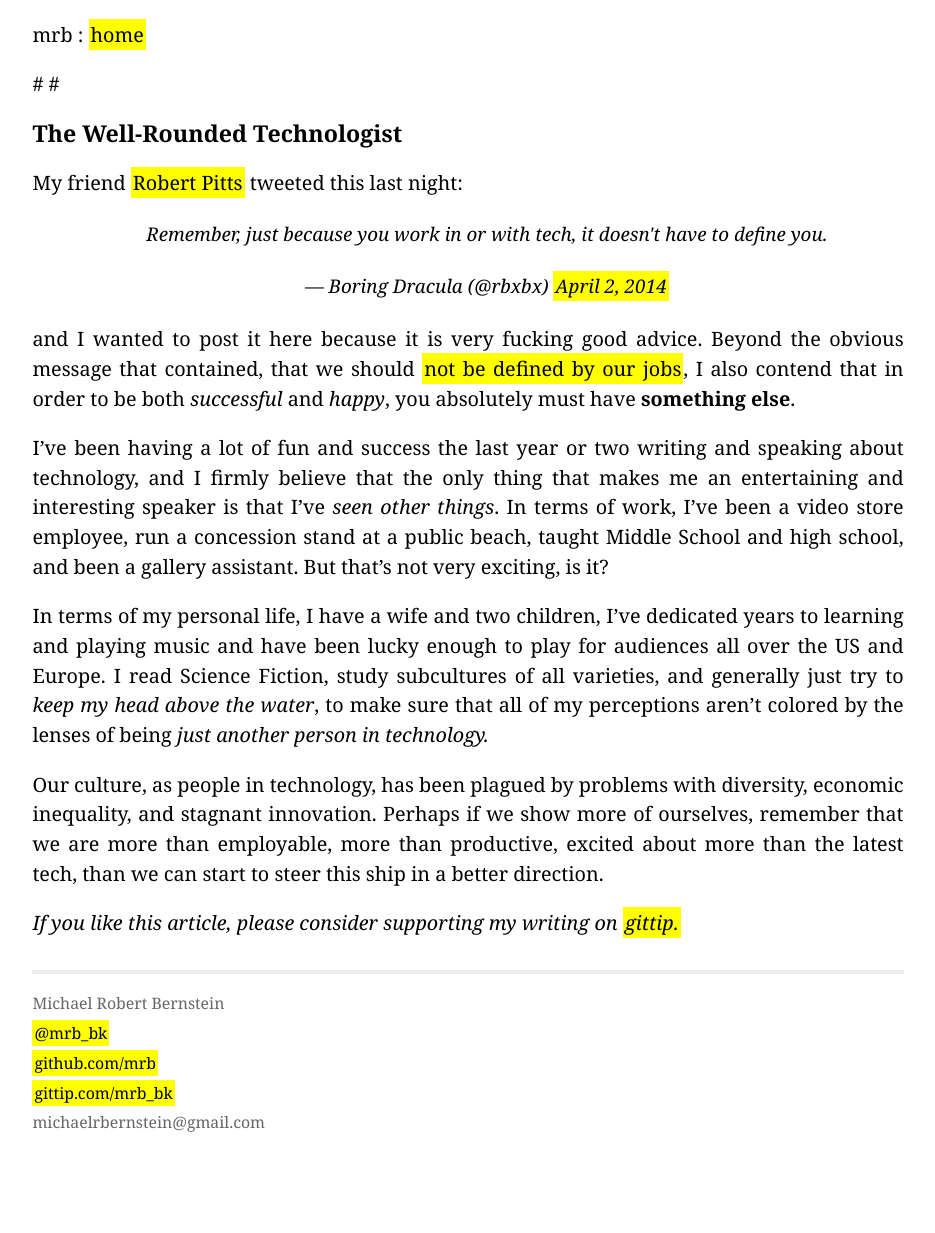
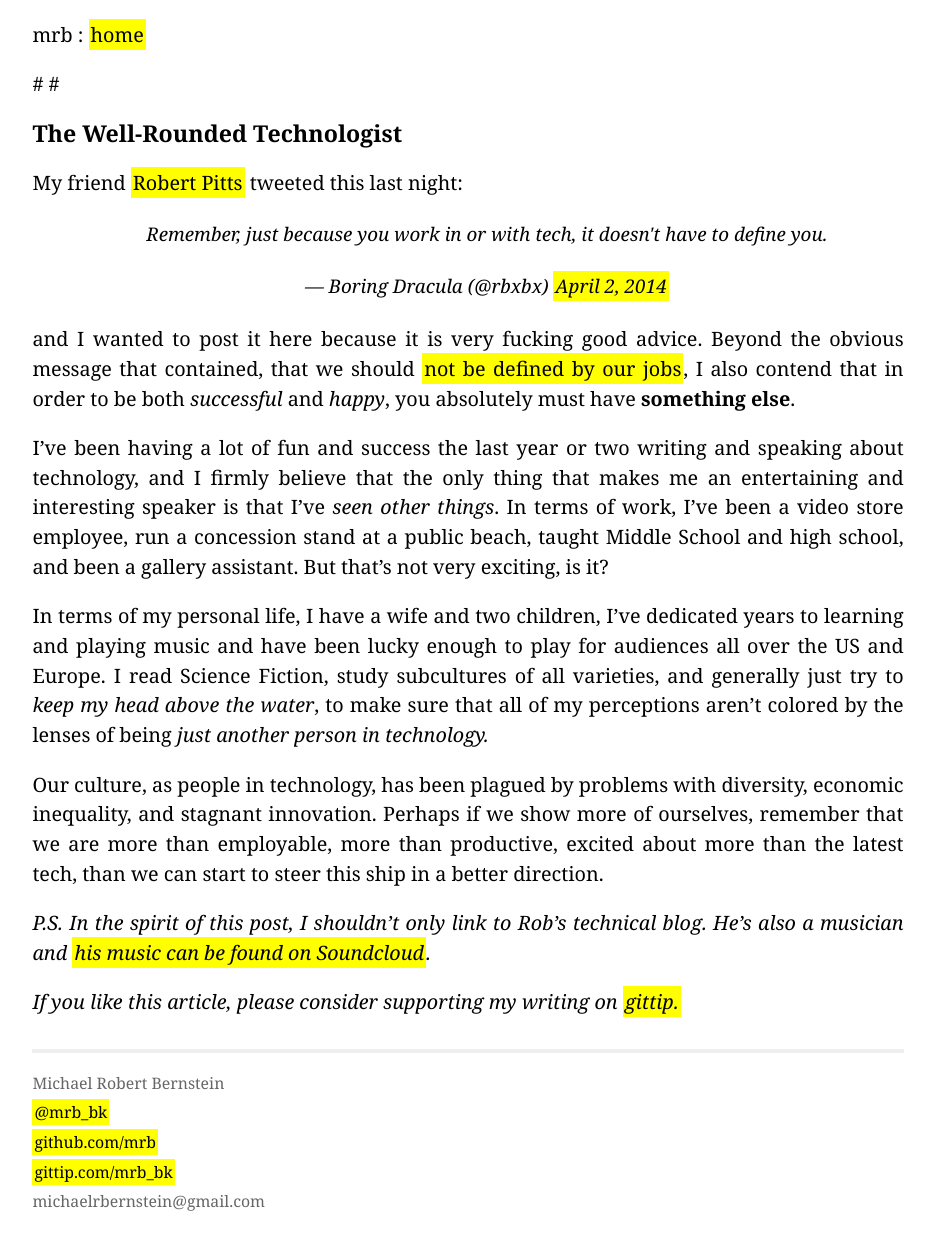
Before and after one commit to mrb/mrb.github.com, a Jekyll site: the page built from _posts/2014-04-02-the-well-rounded-technologist.markdown, in a window 1280 px wide. Shown: the whole page, without its empty margins (172-1107 px from the left). Built offline with Jekyll 4.4.1, drawn with Linux system fonts in a browser that asks for light colours; Markdown is read by kramdown in place of the engine named in the settings; comment, search, counter and statistics services are not loaded; before the commit the page ends 1154 px from its top, so only the background shows below that.

Commit message:
Shout out to Rob Sickmode

```diff
--- a/_posts/2014-04-02-the-well-rounded-technologist.markdown
+++ b/_posts/2014-04-02-the-well-rounded-technologist.markdown
@@ -21,4 +21,6 @@ In terms of my personal life, I have a wife and two children, I've dedicated yea
 
 Our culture, as people in technology, has been plagued by problems with diversity, economic inequality, and stagnant innovation. Perhaps if we show more of ourselves, remember that we are more than employable, more than productive, excited about more than the latest tech, than we can start to steer this ship in a better direction.
 
+*P.S. In the spirit of this post, I shouldn't only link to Rob's technical blog. He's also a musician and <a href="https://soundcloud.com/rob_sickmode">his music can be found on Soundcloud</a>.*
+
 *If you like this article, please consider supporting my writing on <a href="https://www.gittip.com/mrb_bk/">gittip.</a>*
```
